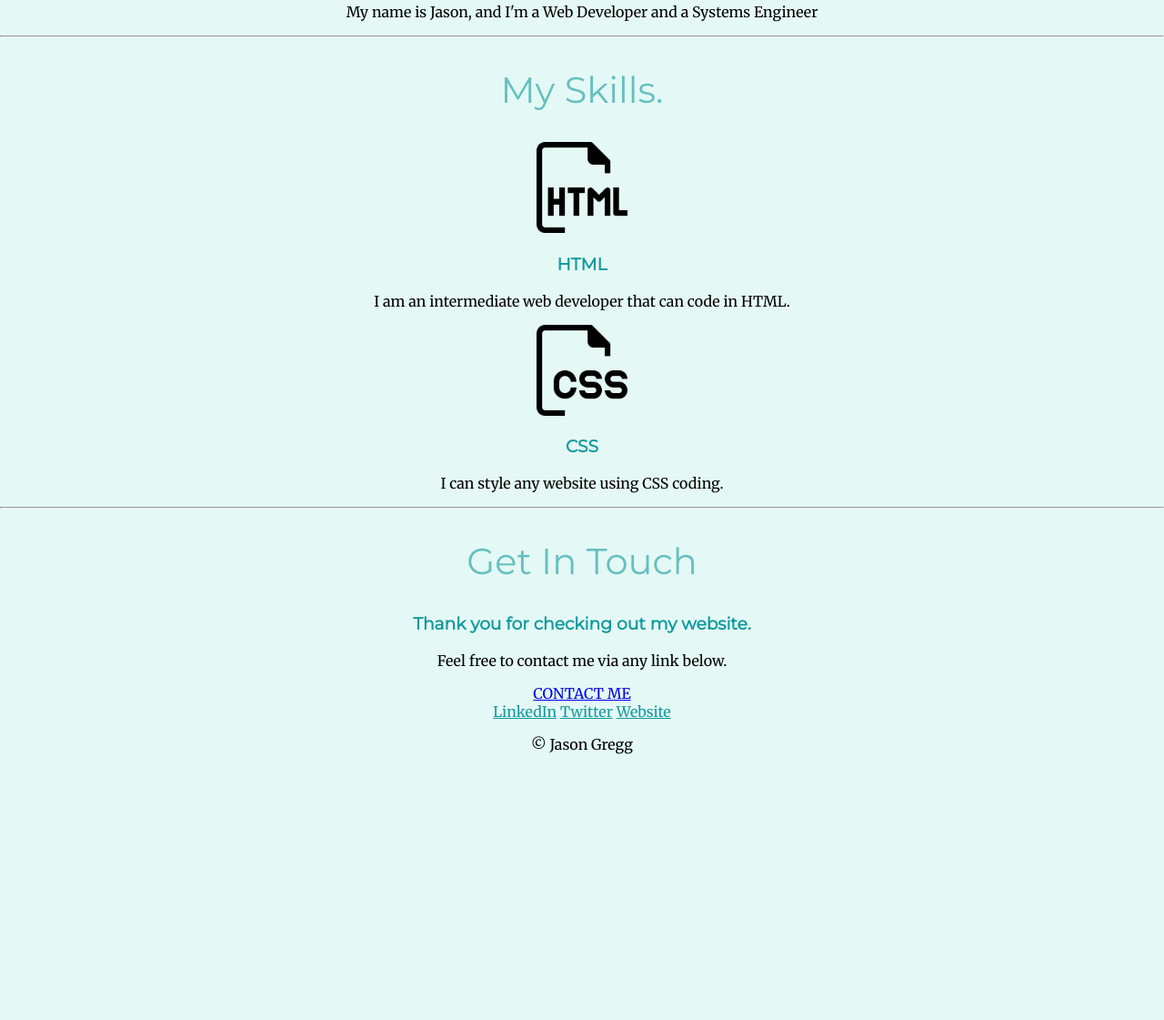
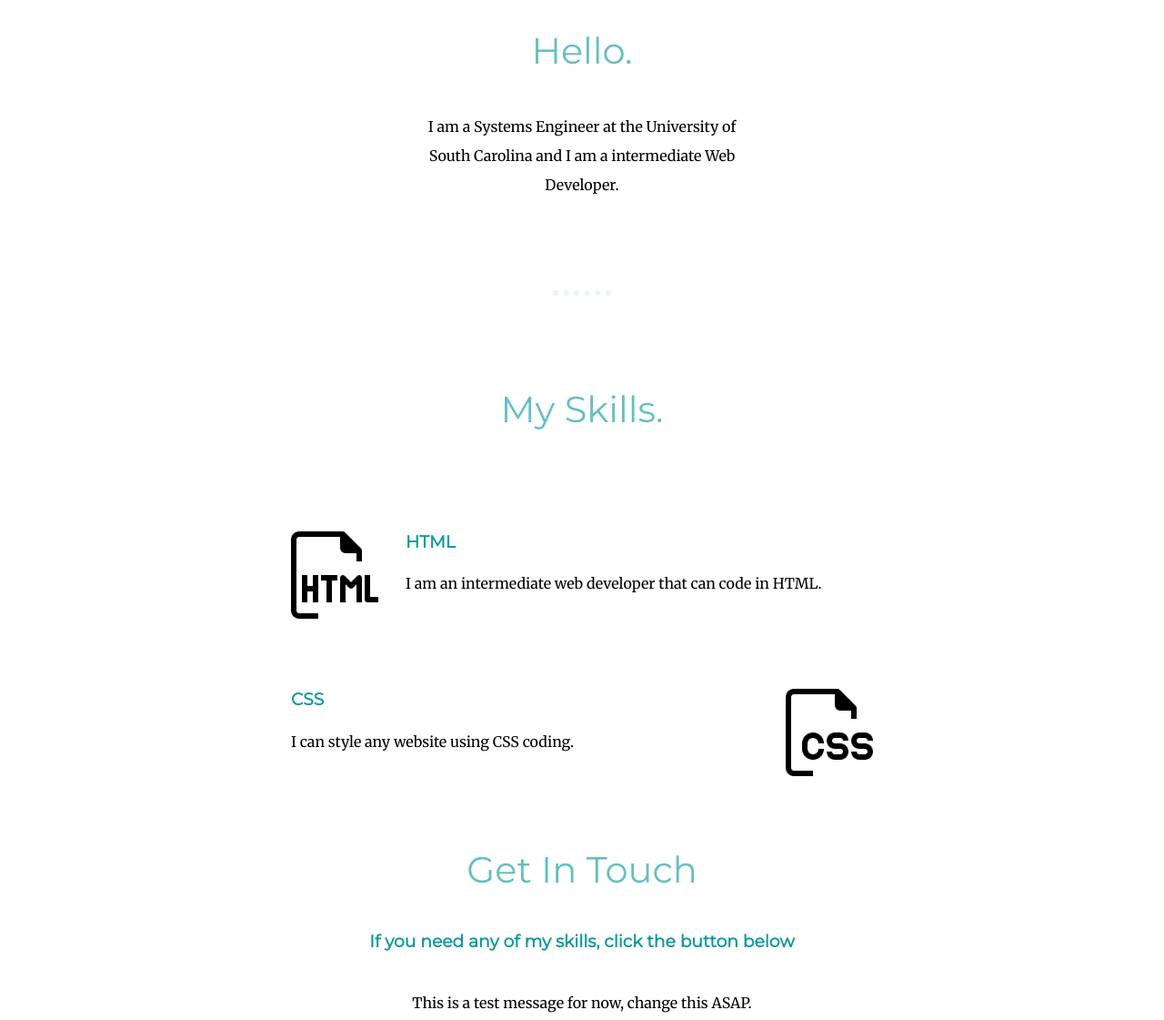
Before and after one commit to Roadw2k/resume, a plain HTML site: page index.html in a window 1280 px wide. Shown: the part 1107-2228 px from the top of the page at 91% size. Before the commit the page ends 1951 px from the top, so only its background shows below. Drawn offline with Linux system fonts and the light colour scheme.

Commit message:
Almost fully finished website, just need a few more changes.

```diff
--- a/css/styles.css
+++ b/css/styles.css
@@ -2,11 +2,10 @@ body {
   margin: 0;
   text-align: center;
   font-family: 'Merriweather', serif;
-  background-color: #E4F9F5;
 }
 
 h1 {
-  color: #66BFBF;
+  color: #40514E;
   font-size: 5.625rem;
   margin: 50px auto 0 auto;
   font-family: 'Sacramento', cursive;
@@ -18,6 +17,7 @@ h2 {
   font-family: 'Montserrat', sans-serif;
   font-size: 2.5rem;
   font-weight: normal;
+  padding-bottom: 10px;
 }
 
 h3 {
@@ -25,42 +25,114 @@ h3 {
   font-family: 'Montserrat', sans-serif;
 }
 
+p {
+    line-height: 2;
+}
+
+hr {
+  border: dotted #EAF6F6 6px;
+  border-bottom: none;
+  width: 4%;
+  margin: 100px auto;
+}
+
 .top {
-  background-color: Ivory;
+  background-color: #EAF6F6;
   position: relative;
   padding-top: 100px;
 }
 
-.middle {
-
+.middle-container {
+  margin: 100px 0;
 }
 
-.bottom {
+.bottom-container {
+ color: #11999E;
+ background: #66BFBF;
+ padding: 50px 0 20px;
+}
 
+.intro {
+  width: 30%;
+  margin: auto;
 }
 
 .top-cloud {
   position: absolute;
   right: 300px;
-  top: 50px;
+  top: 40px;
 }
 
 .bottom-cloud {
   position: absolute;
-  left: 300px;
+  left: 250px;
   bottom: 300px;
 }
 
 .htmlpic {
-  max-width: 100px;
-  max-height: 100px;
+  width: 15%;
+  float: left;
+  margin-right: 30px;
 }
 
 .csspic {
-  max-width: 100px;
-  max-height: 100px;
+  width: 15%;
+  float: right;
+  margin-left: 30px;
 }
 
 .footer-link {
   color: #11999E;
+  font-family: 'Montserrat', sans-serif;
+  margin: 10px 20px;
+  text-decoration: none;
 }
+
+a:hover {
+  color: #EAF6F6;
+}
+
+.skill-row {
+  width: 50%;
+  margin: 100px auto;
+  text-align: left;
+
+}
+
+ .copyright {
+   color: #EAF6F6;
+   font-size: 0.75rem;
+   padding: 20px 0;
+ }
+
+.contact-message {
+  width: 40%;
+  margin: 40px auto 60px;
+}
+
+.btn {
+  background: #11cdd4;
+  background-image: -webkit-linear-gradient(top, #11cdd4, #11999e);
+  background-image: -moz-linear-gradient(top, #11cdd4, #11999e);
+  background-image: -ms-linear-gradient(top, #11cdd4, #11999e);
+  background-image: -o-linear-gradient(top, #11cdd4, #11999e);
+  background-image: linear-gradient(to bottom, #11cdd4, #11999e);
+  -webkit-border-radius: 8;
+  -moz-border-radius: 8;
+  border-radius: 8px;
+  font-family: Montserrat;
+  color: #ffffff;
+  font-size: 20px;
+  padding: 10px 20px 10px 20px;
+  text-decoration: none;
+}
+
+.btn:hover {
+  background: #30e3cb;
+  background-image: -webkit-linear-gradient(top, #30e3cb, #2bc4ad);
+  background-image: -moz-linear-gradient(top, #30e3cb, #2bc4ad);
+  background-image: -ms-linear-gradient(top, #30e3cb, #2bc4ad);
+  background-image: -o-linear-gradient(top, #30e3cb, #2bc4ad);
+  background-image: linear-gradient(to bottom, #30e3cb, #2bc4ad);
+  text-decoration: none;
+}
--- a/index.html
+++ b/index.html
@@ -21,7 +21,7 @@
       <div class="profile">
         <img src="images\Me.jpg" alt="Profile picture">
         <h2>Hello.</h2>
-        <p>My name is Jason, and I'm a Web Developer and a Systems Engineer</p>
+        <p class="intro">I am a Systems Engineer at the University of South Carolina and I am a intermediate Web Developer.</p>
       </div>
       <hr>
       <div class="skills">
@@ -37,13 +37,13 @@
           <p>I can style any website using CSS coding.</p>
         </div>
       </div>
-      <hr>
-      <div class="contact-me">
+      <div class="get-in-touch">
         <h2>Get In Touch</h2>
-        <h3>Thank you for checking out my website.</h3>
-        <p>Feel free to contact me via any link below.</p>
+        <h3>If you need any of my skills, click the button below</h3>
+        <p class="contact-message">This is a test message for now, change this ASAP.</p>
         <a class="btn" href="mailto:jasongregg256@gmail.com">CONTACT ME</a>
-      </div>
+            </div>
+
     </div>
 
 
@@ -51,7 +51,7 @@
       <a class="footer-link" href="https://www.linkedin.com/in/jason-gregg-664291a4/">LinkedIn</a>
       <a class="footer-link" href="https://twitter.com/roadw2k">Twitter</a>
       <a class="footer-link" href="https://jgregg.net/">Website</a>
-      <p>© Jason Gregg</p>
+      <p class="copyright">© 2022 Jason Gregg</p>
     </div>
 
 
```
